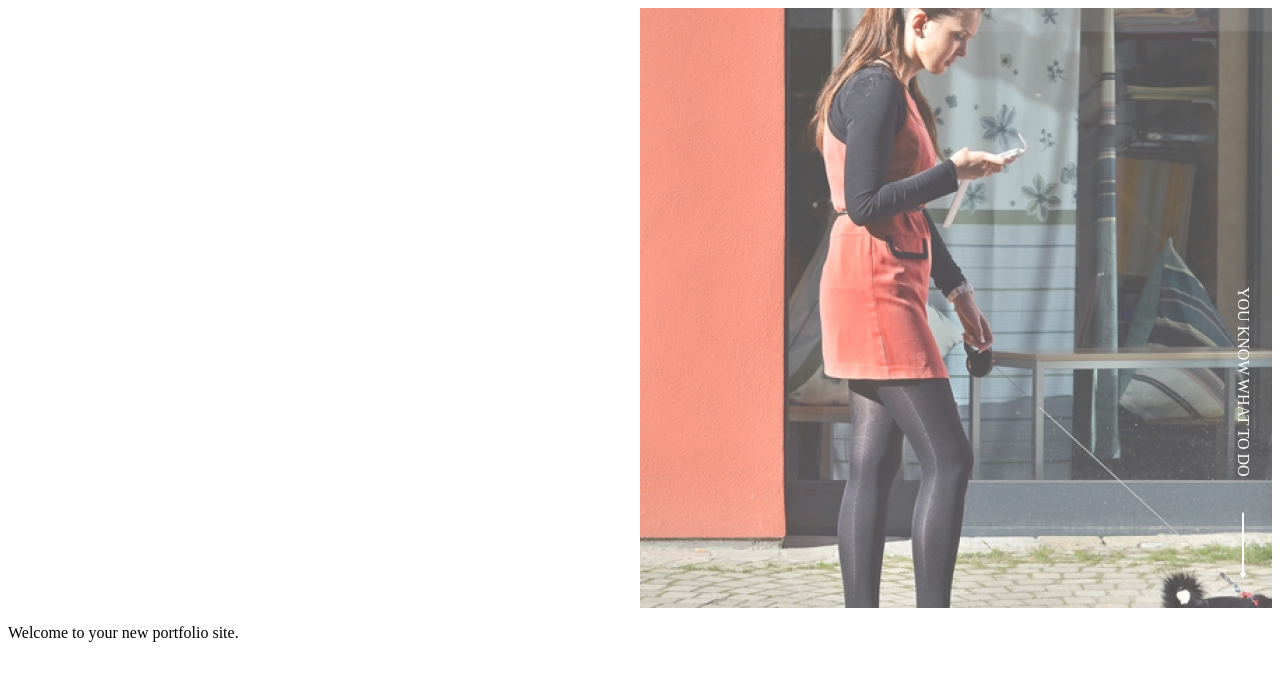
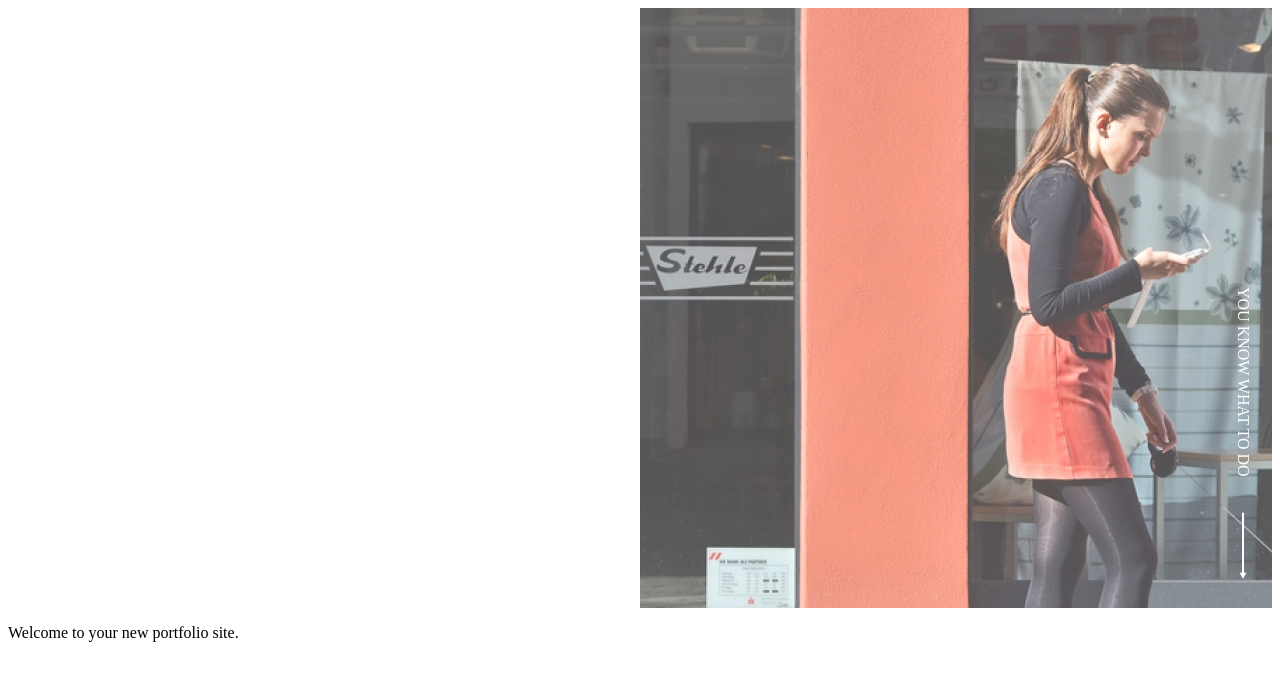
Before and after one commit to ITSjwags/huysentruyt, a Gatsby site: page / in a window 1280 px wide. Built offline with nearby package versions, Linux system fonts and the light colour scheme; Gatsby itself is replaced by a stand-in of ours.

Commit message:
Add hero right image to markup so we can try using srcset to swap mobile image

```diff
--- a/src/components/hero.jsx
+++ b/src/components/hero.jsx
@@ -4,6 +4,7 @@ import PropTypes from 'prop-types';
 import '../styles/hero.scss';
 // images
 import arrow from '../images/arrow.png';
+import heroImage from '../images/hero.jpg';
 
 class Hero extends Component {
   render() {
@@ -31,10 +32,13 @@ class Hero extends Component {
           </div>
 
           <div className="Hero-right">
-            <a href="#about">
-              <img src={arrow} alt="Scroll down for more content." />
-              <span>You know what to do</span>
-            </a>
+            <img className="Hero-right-background" src={heroImage} alt="Jeffrey Huysentruyt image" />
+            <div className="Hero-right-content">
+              <a href="#about">
+                <img src={arrow} alt="Scroll down for more content." />
+                <span>You know what to do</span>
+              </a>
+            </div>
           </div>
         </div>
       </div>
--- a/src/layouts/index.js
+++ b/src/layouts/index.js
@@ -7,7 +7,7 @@ import Navbar from '../components/navbar';
 // styles
 import '../styles/index.scss';
 
-class TemplateWrapper extends Component {
+class IndexLayout extends Component {
 
   render() {
     const { children } = this.props;
@@ -43,8 +43,8 @@ class TemplateWrapper extends Component {
   }
 }
 
-TemplateWrapper.propTypes = {
+IndexLayout.propTypes = {
   children: PropTypes.func,
 }
 
-export default TemplateWrapper;
+export default IndexLayout;
--- a/src/styles/hero.scss
+++ b/src/styles/hero.scss
@@ -27,19 +27,7 @@
   padding: 35px 20px;
   position: relative;
 
-  &:before {
-    background: url(../images/hero.jpg) no-repeat center right;
-    content: "";
-    opacity: 0.7;
-    position: absolute;
-    top: 0;
-    right: 0;
-    bottom: 0;
-    left:0
-  }
-
   a {
-    align-items: flex-end;
     color: #fff;
     display: flex;
     position: relative;
@@ -69,6 +57,14 @@
   0% { transform: translateY(0); }
   50% { transform: translateY(-20px); }
   100% { transform: translateY(0); }
+}
+
+.Hero-right-background {
+  opacity: 0.7;
+  position: absolute;
+  top: 0;
+  left: 50%;
+  transform: translateX(-50%);
 }
 
 .Hero-buttons {
@@ -216,6 +212,8 @@
   }
 
   .Hero-right {
+    justify-content: flex-start;
+
     a {
       flex-direction: column;
 
@@ -231,4 +229,11 @@
     50% { transform: translateY(20px); }
     100% { transform: translateY(0); }
   }
+
+  .Hero-right-content {
+    display: flex;
+    flex: 1;
+    justify-content: flex-end;
+    max-width: 620px;
+  }
 }
```
